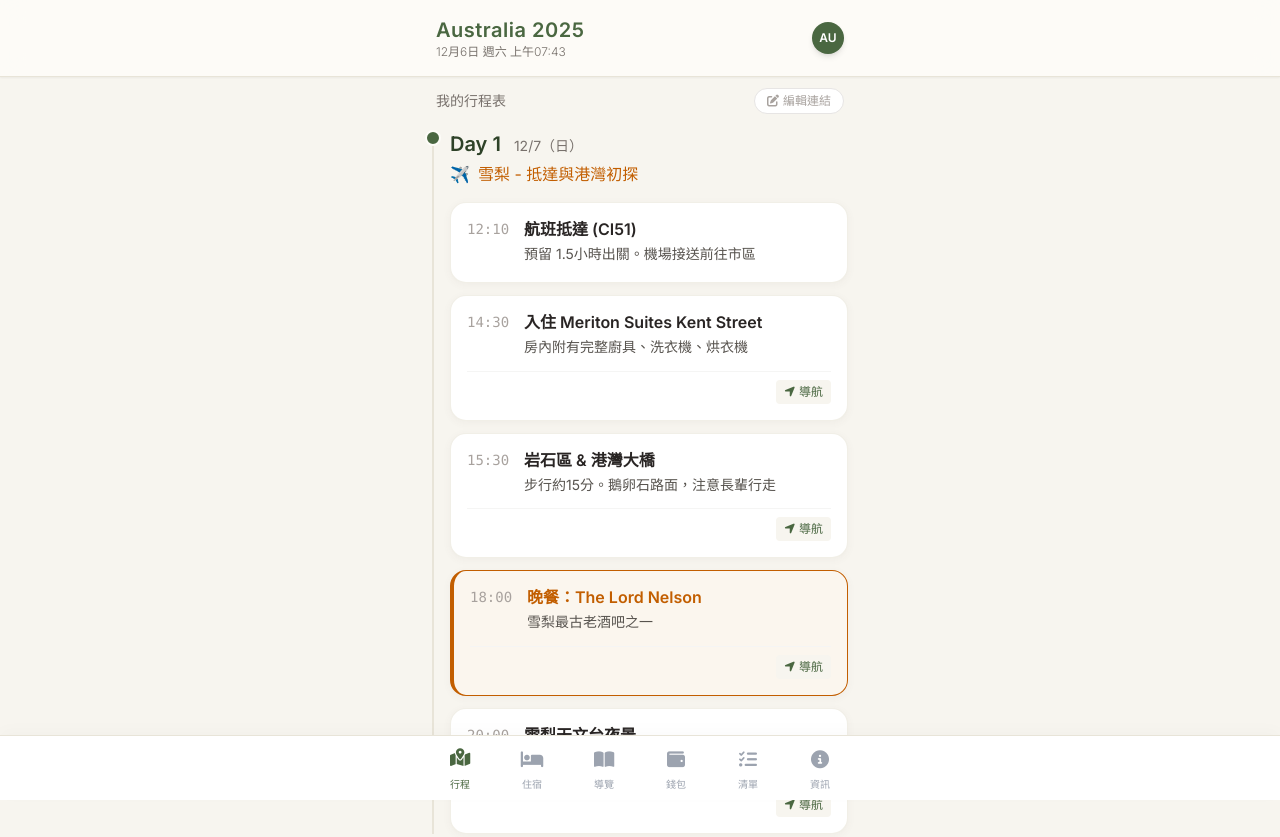
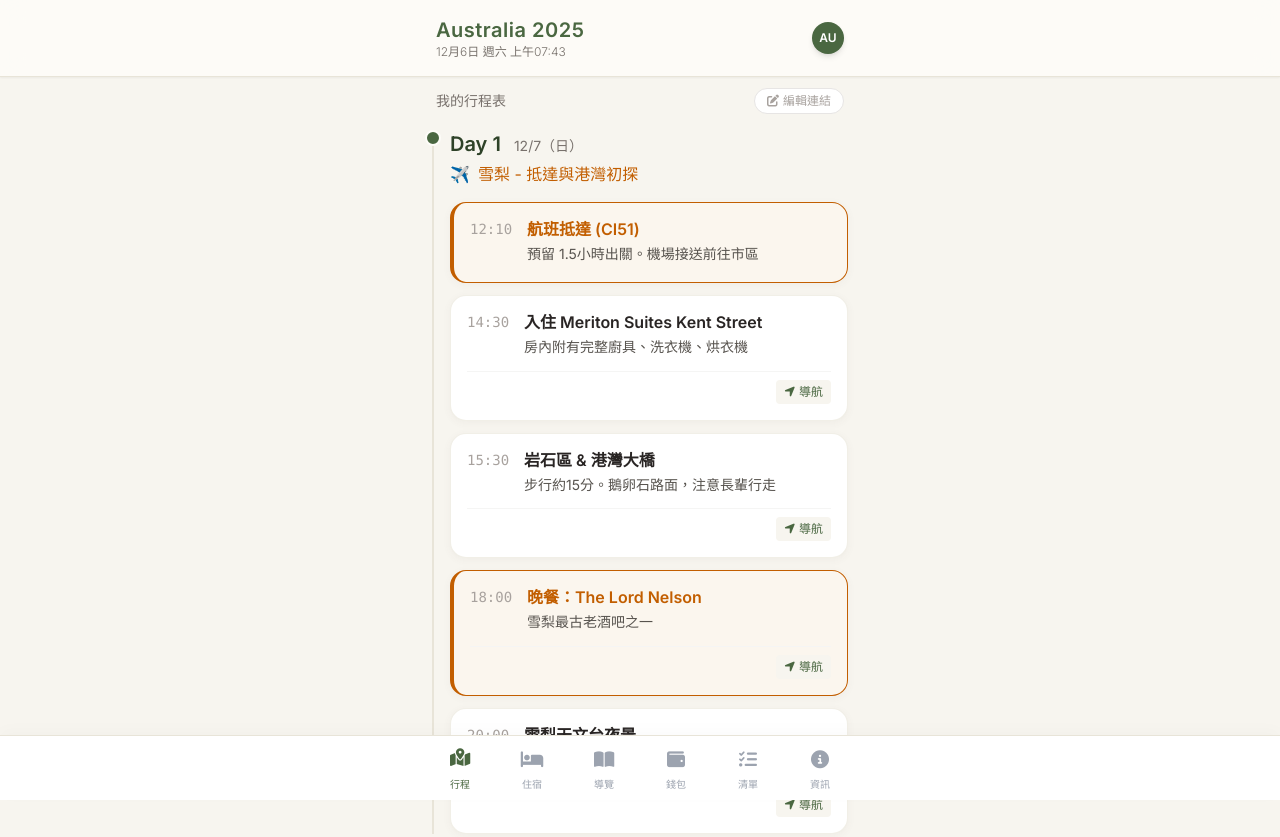
Before and after one commit to waynelu77/travel, a plain HTML site: page index.html in a window 1280 px wide. Shown: the top 837 px of the page. Drawn offline with nearby package versions, Linux system fonts and the light colour scheme.

Commit message:
Update index.html

```diff
--- a/index.html
+++ b/index.html
@@ -93,7 +93,7 @@
         // ==================== 全部資料 ====================
         const tripData = {
             itinerary: [
-                { day: "Day 1", date: "12/7（日）", city: "雪梨", title: "抵達與港灣初探", icon: "✈️", events: [{ time: "12:10", title: "航班抵達 (CI51)", desc: "預留 1.5小時出關。機場接送前往市區", type: "transport" }, { time: "14:30", title: "入住 Meriton Suites Kent Street", desc: "房內附有完整廚具、洗衣機、烘衣機", type: "checkin", mapQuery: "Meriton Suites Kent Street Sydney" }, { time: "15:30", title: "岩石區 & 港灣大橋", desc: "步行約15分。鵝卵石路面，注意長輩行走", type: "walk", mapQuery: "The Rocks Sydney" }, { time: "18:00", title: "晚餐：The Lord Nelson", desc: "雪梨最古老酒吧之一", type: "food", highlight: true, mapQuery: "The Lord Nelson Brewery Hotel" }, { time: "20:00", title: "雪梨天文台夜景", desc: "欣賞港灣夜景", type: "sight", mapQuery: "Sydney Observatory" }] },
+                { day: "Day 1", date: "12/7（日）", city: "雪梨", title: "抵達與港灣初探", icon: "✈️", events: [{ time: "12:10", title: "航班抵達 (CI51)", desc: "預留 1.5小時出關。機場接送前往市區", type: "transport", highlight: true }, { time: "14:30", title: "入住 Meriton Suites Kent Street", desc: "房內附有完整廚具、洗衣機、烘衣機", type: "checkin", mapQuery: "Meriton Suites Kent Street Sydney" }, { time: "15:30", title: "岩石區 & 港灣大橋", desc: "步行約15分。鵝卵石路面，注意長輩行走", type: "walk", mapQuery: "The Rocks Sydney" }, { time: "18:00", title: "晚餐：The Lord Nelson", desc: "雪梨最古老酒吧之一", type: "food", highlight: true, mapQuery: "The Lord Nelson Brewery Hotel" }, { time: "20:00", title: "雪梨天文台夜景", desc: "欣賞港灣夜景", type: "sight", mapQuery: "Sydney Observatory" }] },
                 { day: "Day 2", date: "12/8（一）", city: "雪梨", title: "動物園與文化巡禮", icon: "🦁", events: [{ time: "09:00", title: "塔龍加動物園", desc: "至 Darling Harbour 搭乘渡輪前往", type: "sight", mapQuery: "Darling Harbour, Convention Jetty" }, { time: "12:30", title: "午餐：自備野餐", desc: "園內選擇少，建議自備輕食", type: "food" }, { time: "14:00", title: "雪梨歌劇院導覽", desc: "1小時中文導覽，需提前15分報到", type: "sight", highlight: true, mapQuery: "Sydney Opera House" }, { time: "15:30", title: "皇家植物園散步", desc: "Mrs Macquarie’s Chair 拍照", type: "walk", mapQuery: "Mrs Macquarie's Chair" }, { time: "18:00", title: "晚餐：The Grounds", desc: "市中心網美餐廳，已訂位", type: "food", highlight: true, mapQuery: "The Grounds of the City" }, { time: "20:00", title: "Black Star Pastry", desc: "必吃西瓜蛋糕", type: "food", mapQuery: "Black Star Pastry Sydney" }] },
                 { day: "Day 3", date: "12/9（二）", city: "藍山", title: "國家公園一日遊", icon: "🌲", events: [{ time: "09:00", title: "Sixt 取車出發", desc: "City店取車，車程約 1.5-2 小時", type: "transport", mapQuery: "Sixt Car Rental Sydney City" }, { time: "12:00", title: "蘿拉小鎮 (Leura)", desc: "午餐推薦 Pho Moi", type: "walk", mapQuery: "Pho Moi" }, { time: "14:00", title: "藍山景觀世界", desc: "纜車、觀景台、天空步道。適合長輩", type: "sight", mapQuery: "Scenic World Blue Mountains" }, { time: "16:30", title: "三姐妹岩觀景台", desc: "Echo Point 觀景台", type: "sight", mapQuery: "Three Sisters walk" }, { time: "18:30", title: "晚餐：Katoomba", desc: "鎮上用餐後回雪梨", type: "food", mapQuery: "Katoomba Town Centre" }, { time: "22:00", title: "返回飯店 / 還車", desc: "", type: "Sixt Car Rental Sydney City" }] },
                 { day: "Day 4", date: "12/10（三）", city: "墨爾本", title: "飛行與企鵝相遇", icon: "🐧", events: [{ time: "10:50", title: "飛往墨爾本 (JQ513)", desc: "12:25 抵達 MEL", type: "Sydney Airport" }, { time: "13:30", title: "機場取車出發", desc: "East Coast Car Rentals。前往菲利普島", type: "San Remo Fishermans Co-Op" }, { time: "16:00", title: "入住 Ramada Resort", desc: "途經 San Remo 吃炸魚薯條", type: "checkin", mapQuery: "Ramada Resort by Wyndham Phillip Island" }, { time: "18:30", title: "企鵝歸巢", desc: "日落後開始，注意保暖", type: "sight", highlight: true, mapQuery: "Penguin Parade" }] },
@@ -102,7 +102,7 @@
                 { day: "Day 7", date: "12/13（六）", city: "墨爾本", title: "潮流與美食的勝地", icon: "🐠", events: [{ time: "09:00", title: "返回墨爾本", desc: "走內陸高速公路，約 3.5 小時", type: "Meriton Suites Melbourne" }, { time: "13:00", title: "Meriton Suites Melbourne", desc: "入住/放行李", type: "checkin", mapQuery: "Meriton Suites Melbourne" }, { time: "14:30", title: "司機還車 / 家人水族館", desc: "水族館適合小孩", type: "mixed", mapQuery: "SEA LIFE Melbourne Aquarium" }, { time: "18:00", title: "晚餐：市區探索", desc: "輕鬆選擇", type: "food" }] },
                 { day: "Day 8", date: "12/14（日）", city: "墨爾本", title: "體驗當地生活", icon: "🌿", events: [{ time: "09:00", title: "皇家植物園", desc: "悠閒散步", type: "walk", mapQuery: "Royal Botanic Gardens Melbourne" }, { time: "12:30", title: "南墨爾本市場", desc: "購買 Myki 卡，吃生蠔", type: "food", mapQuery: "South Melbourne Market" }, { time: "14:30", title: "聖科達 (St Kilda)", desc: "搭電車去海邊，Acland St 吃蛋糕", type: "sight", mapQuery: "St Kilda Beach" }] },
                 { day: "Day 9", date: "12/15（一）", city: "墨爾本", title: "花園與生日晚餐", icon: "🎂", events: [{ time: "09:00", title: "墨爾本動物園", desc: "主要的戶外親子景點", type: "sight", mapQuery: "Melbourne Zoo" }, { time: "11:30", title: "維多利亞女王市場", desc: "當地最大市場午餐", type: "food", mapQuery: "Queen Victoria Market" }, { time: "15:00", title: "州立圖書館", desc: "La Trobe 閱覽室，有兒童區", type: "sight", mapQuery: "State Library Victoria" }, { time: "18:00", title: "媽媽生日晚餐", desc: "Nomad Melbourne (Flinders Lane)", type: "food", highlight: true, mapQuery: "Nomad Melbourne" }] },
-                { day: "Day 10", date: "12/16（二）", city: "墨爾本", title: "慶典與歸途", icon: "✈️", events: [{ time: "10:00", title: "飯店退房", desc: "寄放行李。", type: "checkin" }, { time: "10:30", title: "墨爾本博物館", desc: "兒童展覽館", type: "sight", mapQuery: "Melbourne Museum" }, { time: "14:30", title: "卡爾頓花園/圖書館", desc: "欣賞 皇家展覽館 建築", type: "walk" }, { time: "18:00", title: "聯邦廣場聖誕市集", desc: "感受聖誕氣氛", type: "sight", mapQuery: "Federation Square" }, { time: "21:00", title: "前往機場", desc: "搭 CI58 (00:25起飛)", type: "transport" }] }
+                { day: "Day 10", date: "12/16（二）", city: "墨爾本", title: "慶典與歸途", icon: "✈️", events: [{ time: "10:00", title: "飯店退房", desc: "寄放行李。", type: "checkin" }, { time: "10:30", title: "墨爾本博物館", desc: "兒童展覽館", type: "sight", mapQuery: "Melbourne Museum" }, { time: "14:30", title: "卡爾頓花園/圖書館", desc: "欣賞 皇家展覽館 建築", type: "walk" }, { time: "18:00", title: "聯邦廣場聖誕市集", desc: "感受聖誕氣氛", type: "sight", mapQuery: "Federation Square" }, { time: "21:00", title: "前往機場", desc: "搭 CI58 (00:25起飛)", type: "transport", highlight: true }] }
             ],
             hotels: [
                 { city: "Sydney", dates: "12/7 - 12/10 (3晚)", name: "Meriton Suites Kent Street", code: "CI5M27YO", room: "2 Bedroom Suite", address: "528 Kent St, Sydney NSW 2000" },
```
